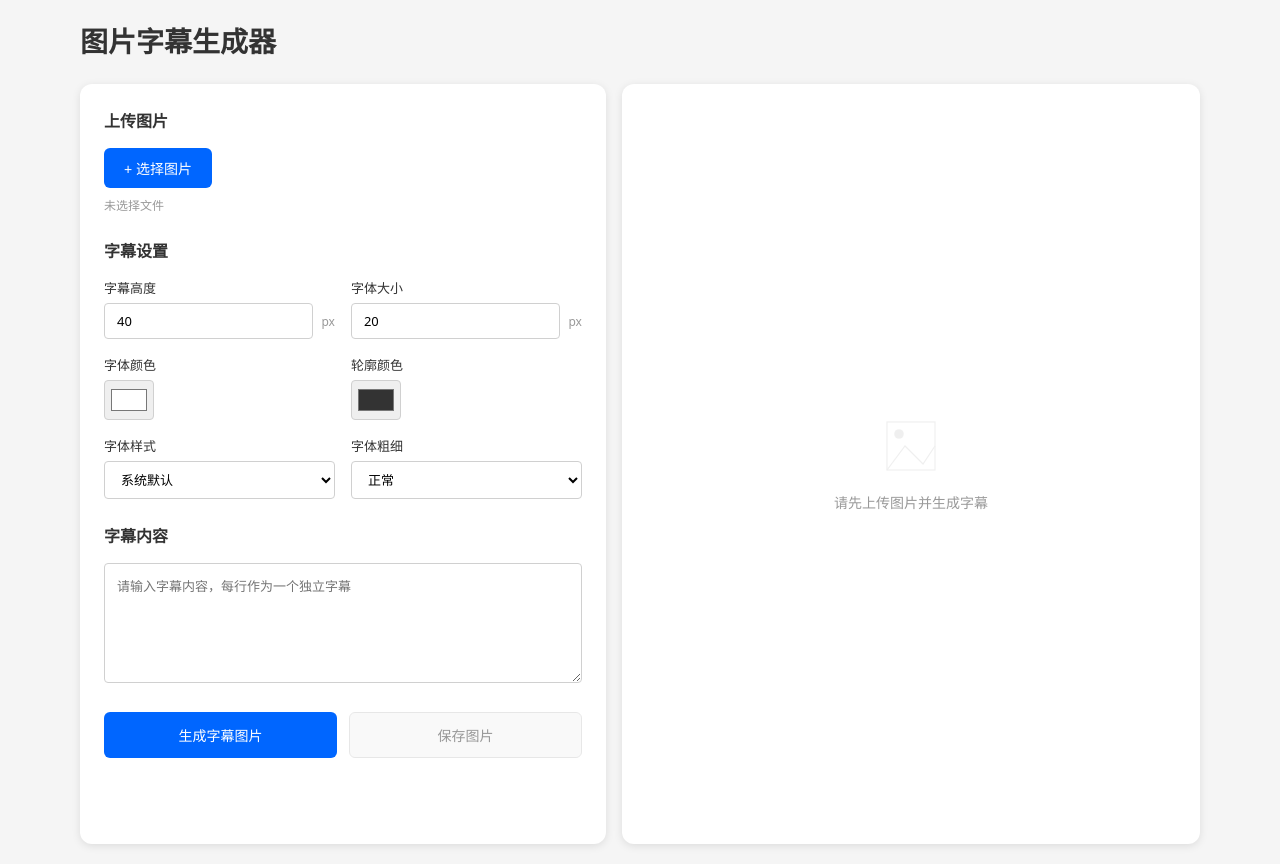
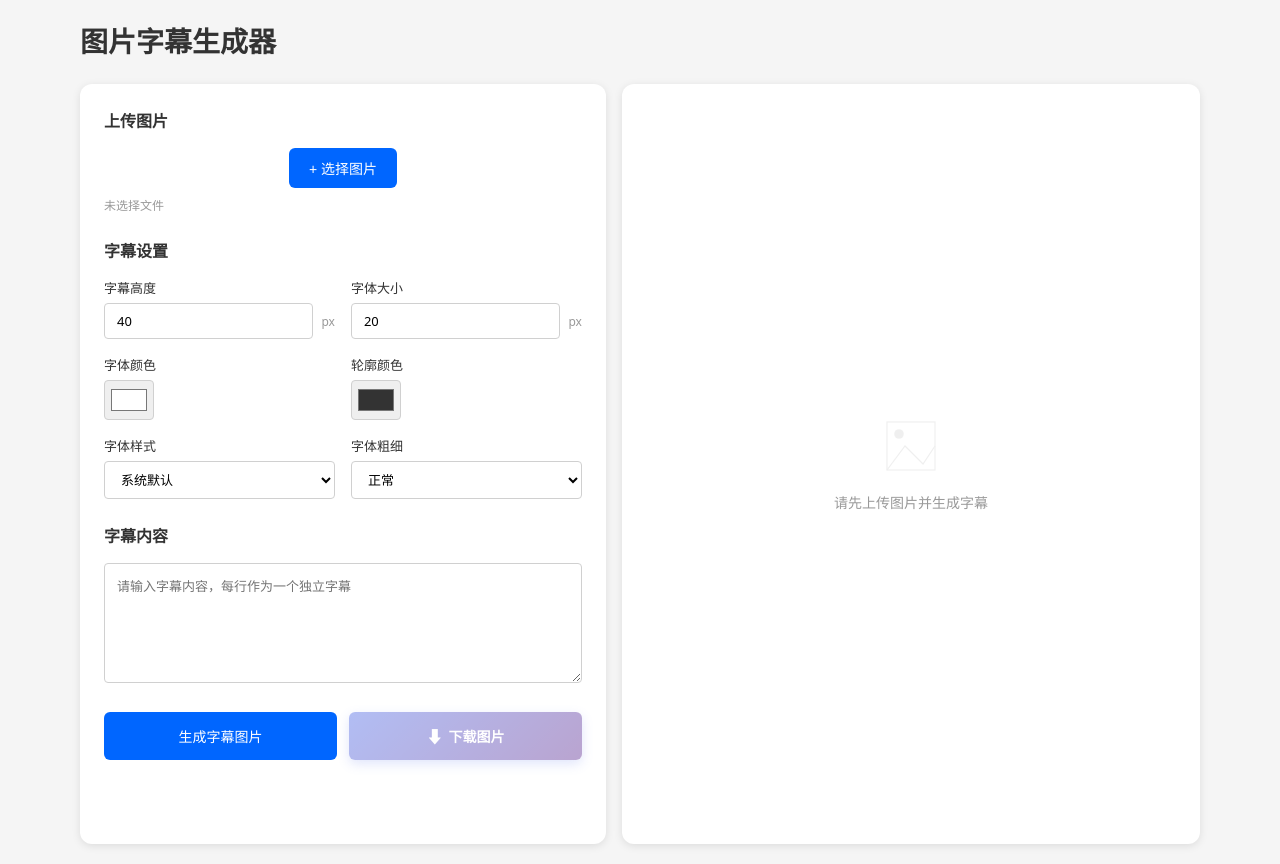
Before and after one commit to tyooodz/PictureCaption, a plain HTML site: page index.html in a window 1280 px wide. Drawn offline with Linux system fonts and the light colour scheme.

Commit message:
feat: improve UI and subtitle styling
- Center upload button
- Add beautiful download button with gradient and animation
- Reduce subtitle gap from 2px to 1px
- Add light gray color (#f0f0f0) to subtitle gaps for better visual separation

```diff
--- a/index.html
+++ b/index.html
@@ -15,7 +15,9 @@
             <!-- 上传图片 -->
             <div class="section">
                 <h2>上传图片</h2>
-                <button class="btn-select" id="uploadBtn" aria-label="选择图片文件">+ 选择图片</button>
+                <div class="upload-button-wrapper">
+                    <button class="btn-select" id="uploadBtn" aria-label="选择图片文件">+ 选择图片</button>
+                </div>
                 <!-- 改进：添加 aria-hidden 属性，隐藏的 input 不应被屏幕阅读器读取 -->
                 <input type="file" id="fileInput" accept="image/*" style="display: none;" aria-hidden="true">
                 <p class="file-status" id="fileStatus">未选择文件</p>
@@ -84,7 +86,9 @@
             <!-- 操作按钮 -->
             <div class="section button-group">
                 <button class="btn-primary" id="generateBtn">生成字幕图片</button>
-                <button class="btn-secondary" id="saveBtn" disabled>保存图片</button>
+                <button class="btn-download" id="saveBtn" disabled>
+                    <span>⬇</span> 下载图片
+                </button>
             </div>
         </div>
 
--- a/script.js
+++ b/script.js
@@ -217,7 +217,7 @@ class PicCaptionApp {
 
             // 改进：Canvas 高度 = 原图高度 + 字幕总高度（扩展高度）
             // 原因：字幕显示在原图下方，不覆盖原图
-            const subtitleTotalHeight = subtitles.length * params.subtitleHeight + (subtitles.length - 1) * 2;
+            const subtitleTotalHeight = subtitles.length * params.subtitleHeight + (subtitles.length - 1) * 1;
             const newCanvas = document.createElement('canvas');
             newCanvas.width = this.uploadedImage.width;
             newCanvas.height = this.uploadedImage.height + subtitleTotalHeight;
@@ -254,11 +254,12 @@ class PicCaptionApp {
         // 原因：所有字幕行使用相同的背景
         const baseBackgroundY = Math.max(0, this.uploadedImage.height - params.subtitleHeight);
         const originalImageHeight = this.uploadedImage.height;
+        const gapHeight = 1;
 
         subtitles.forEach((subtitle, index) => {
             // 改进：从上往下堆叠字幕（显示在原图下方）
             // 原因：字幕显示在原图下方，不覆盖原图
-            const y = originalImageHeight + index * (params.subtitleHeight + 2);
+            const y = originalImageHeight + index * (params.subtitleHeight + gapHeight);
 
             // 改进：复制基础背景到字幕位置
             // 原因：所有字幕行背景一致
@@ -284,6 +285,13 @@ class PicCaptionApp {
             const textX = ctx.canvas.width / 2;
             const textY = y + params.subtitleHeight / 2;
             ctx.fillText(subtitle.trim(), textX, textY);
+
+            // 改进：绘制字幕间隙（浅灰色）
+            // 原因：使字幕行之间的间隙更明显
+            if (index < subtitles.length - 1) {
+                ctx.fillStyle = '#f0f0f0';  // 非常浅的灰色
+                ctx.fillRect(0, y + params.subtitleHeight, ctx.canvas.width, gapHeight);
+            }
         });
     }
 
--- a/styles.css
+++ b/styles.css
@@ -84,6 +84,11 @@ body {
 }
 
 /* 上传按钮 */
+.upload-button-wrapper {
+    display: flex;
+    justify-content: center;
+}
+
 .btn-select {
     display: inline-block;
     background-color: var(--primary-color);
@@ -196,7 +201,8 @@ textarea:focus {
 }
 
 .btn-primary,
-.btn-secondary {
+.btn-secondary,
+.btn-download {
     padding: 12px 20px;
     border: none;
     border-radius: 6px;
@@ -225,8 +231,33 @@ textarea:focus {
     background-color: #e8e8e8;
 }
 
+.btn-download {
+    background: linear-gradient(135deg, #667eea 0%, #764ba2 100%);
+    color: white;
+    display: flex;
+    align-items: center;
+    justify-content: center;
+    gap: 6px;
+    font-weight: 600;
+    box-shadow: 0 4px 12px rgba(102, 126, 234, 0.4);
+}
+
+.btn-download:hover:not(:disabled) {
+    transform: translateY(-2px);
+    box-shadow: 0 6px 16px rgba(102, 126, 234, 0.6);
+}
+
+.btn-download:active:not(:disabled) {
+    transform: translateY(0);
+}
+
+.btn-download span {
+    font-size: 16px;
+}
+
 .btn-primary:disabled,
-.btn-secondary:disabled {
+.btn-secondary:disabled,
+.btn-download:disabled {
     opacity: 0.5;
     cursor: not-allowed;
 }
```
